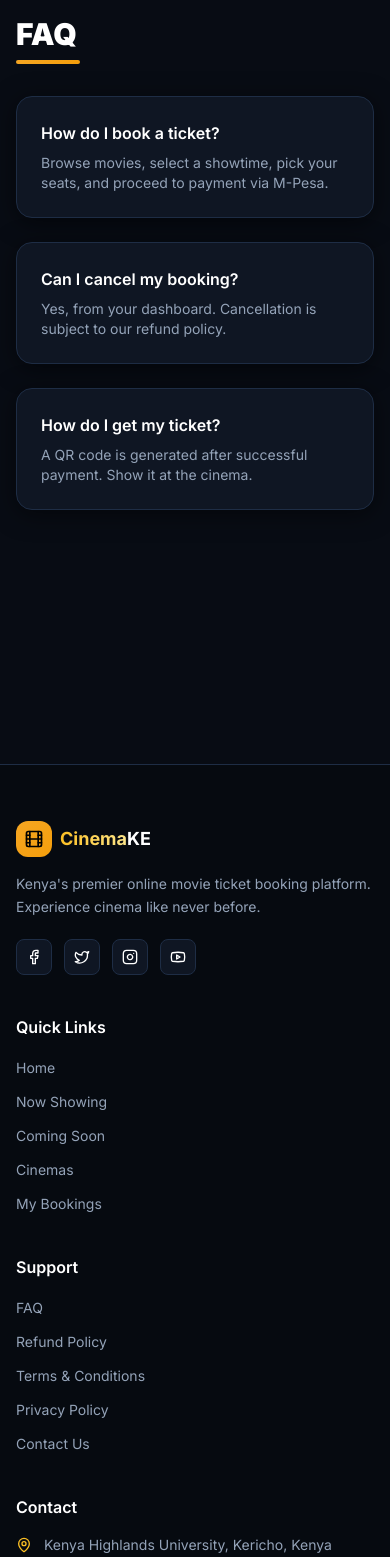
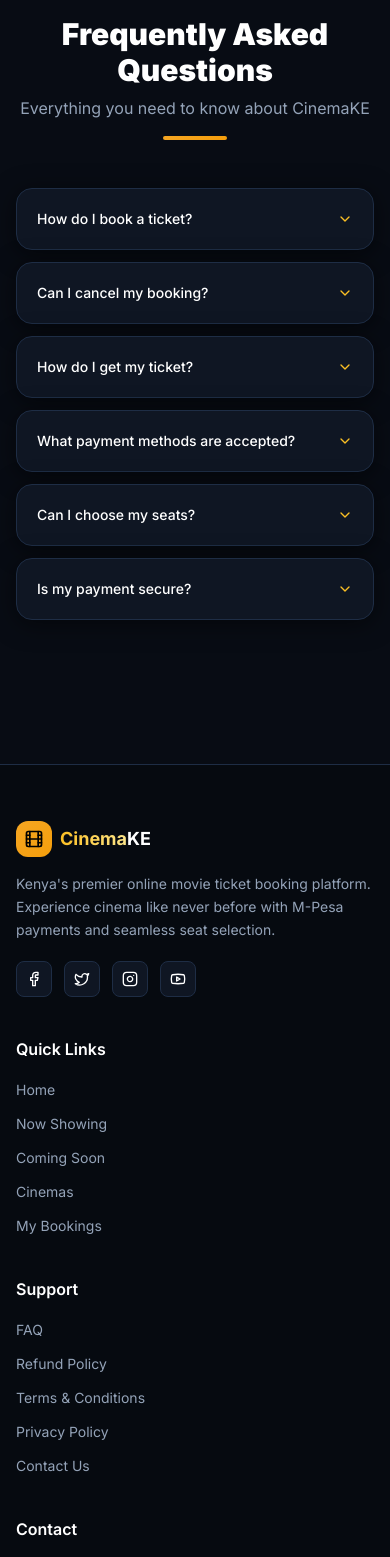
Before and after one commit to Newton990/music-app, a Next.js app: page /faq in a window 390 px wide. Shown: the part 80-1637 px from the top of the page. Built offline with nearby package versions, Linux system fonts and the light colour scheme; no server answers.

Commit message:
feat: remove university/demo references, enhance FAQ & contact pages

```diff
--- a/app/contact/page.tsx
+++ b/app/contact/page.tsx
@@ -1,12 +1,92 @@
+import { Mail, Phone, MapPin, Clock, MessageSquare } from "lucide-react";
+import Link from "next/link";
+
 export default function ContactPage() {
   return (
-    <div className="pt-24 pb-16 min-h-screen max-w-3xl mx-auto px-4 sm:px-6 lg:px-8">
-      <h1 className="text-3xl font-black text-white mb-2">Contact Us</h1>
-      <div className="h-1 w-16 bg-gold-gradient rounded-full mb-8" />
-      <div className="card-cinema p-6 text-slate-400 text-sm space-y-4">
-        <p>Email: support@cinemake.co.ke</p>
-        <p>Phone: +254 700 123 456</p>
-        <p>Follow us on social media for updates on new releases and promotions.</p>
+    <div className="pt-24 pb-16 min-h-screen max-w-4xl mx-auto px-4 sm:px-6 lg:px-8">
+      <div className="text-center mb-12">
+        <h1 className="text-3xl font-black text-white mb-2">Get in Touch</h1>
+        <p className="text-slate-400">We&apos;d love to hear from you</p>
+        <div className="h-1 w-16 bg-gold-gradient rounded-full mx-auto mt-4" />
+      </div>
+
+      <div className="grid grid-cols-1 md:grid-cols-2 gap-6">
+        <div className="space-y-4">
+          <div className="card-cinema p-5 flex items-start gap-4">
+            <div className="w-10 h-10 rounded-xl bg-amber-500/10 border border-amber-500/20 flex items-center justify-center shrink-0">
+              <Mail className="w-5 h-5 text-amber-400" />
+            </div>
+            <div>
+              <h3 className="text-white font-semibold text-sm mb-1">Email</h3>
+              <p className="text-slate-400 text-sm">support@cinemake.co.ke</p>
+              <p className="text-slate-500 text-xs mt-1">We reply within 24 hours</p>
+            </div>
+          </div>
+
+          <div className="card-cinema p-5 flex items-start gap-4">
+            <div className="w-10 h-10 rounded-xl bg-amber-500/10 border border-amber-500/20 flex items-center justify-center shrink-0">
+              <Phone className="w-5 h-5 text-amber-400" />
+            </div>
+            <div>
+              <h3 className="text-white font-semibold text-sm mb-1">Phone</h3>
+              <p className="text-slate-400 text-sm">+254 700 000 000</p>
+              <p className="text-slate-500 text-xs mt-1">Mon-Sat, 8AM - 8PM</p>
+            </div>
+          </div>
+
+          <div className="card-cinema p-5 flex items-start gap-4">
+            <div className="w-10 h-10 rounded-xl bg-amber-500/10 border border-amber-500/20 flex items-center justify-center shrink-0">
+              <MapPin className="w-5 h-5 text-amber-400" />
+            </div>
+            <div>
+              <h3 className="text-white font-semibold text-sm mb-1">Location</h3>
+              <p className="text-slate-400 text-sm">Nairobi, Kenya</p>
+            </div>
+          </div>
+
+          <div className="card-cinema p-5 flex items-start gap-4">
+            <div className="w-10 h-10 rounded-xl bg-amber-500/10 border border-amber-500/20 flex items-center justify-center shrink-0">
+              <MessageSquare className="w-5 h-5 text-amber-400" />
+            </div>
+            <div>
+              <h3 className="text-white font-semibold text-sm mb-1">Social Media</h3>
+              <p className="text-slate-400 text-sm">Follow us on Facebook, Twitter, Instagram &amp; YouTube</p>
+            </div>
+          </div>
+        </div>
+
+        <div className="card-cinema p-6">
+          <h3 className="text-white font-semibold mb-4">Send us a message</h3>
+          <form className="space-y-4" onSubmit={(e) => e.preventDefault()}>
+            <div>
+              <input
+                type="text"
+                placeholder="Your name"
+                className="w-full bg-cinema-bg border border-cinema-border rounded-lg px-4 py-3 text-sm text-white placeholder-slate-500 focus:outline-none focus:border-amber-500/50 transition-colors"
+              />
+            </div>
+            <div>
+              <input
+                type="email"
+                placeholder="Your email"
+                className="w-full bg-cinema-bg border border-cinema-border rounded-lg px-4 py-3 text-sm text-white placeholder-slate-500 focus:outline-none focus:border-amber-500/50 transition-colors"
+              />
+            </div>
+            <div>
+              <textarea
+                rows={4}
+                placeholder="Your message"
+                className="w-full bg-cinema-bg border border-cinema-border rounded-lg px-4 py-3 text-sm text-white placeholder-slate-500 focus:outline-none focus:border-amber-500/50 transition-colors resize-none"
+              />
+            </div>
+            <button
+              type="submit"
+              className="w-full bg-gold-gradient text-black font-bold py-3 rounded-lg hover:opacity-90 transition-opacity text-sm"
+            >
+              Send Message
+            </button>
+          </form>
+        </div>
       </div>
     </div>
   );
--- a/app/faq/page.tsx
+++ b/app/faq/page.tsx
@@ -1,18 +1,33 @@
+import { ChevronDown } from "lucide-react";
+
+const faqs = [
+  { q: "How do I book a ticket?", a: "Browse our movies, select a showtime, pick your preferred seats, and proceed to payment via M-Pesa. You'll receive a QR code ticket instantly." },
+  { q: "Can I cancel my booking?", a: "Yes, from your dashboard. Cancellations made 24+ hours before the show receive a full refund. See our refund policy for details." },
+  { q: "How do I get my ticket?", a: "After successful payment, a QR code is generated and linked to your account. Show it at the cinema entrance to be let in." },
+  { q: "What payment methods are accepted?", a: "We accept M-Pesa, Visa, Mastercard, and PayPal. M-Pesa is the fastest and most popular option." },
+  { q: "Can I choose my seats?", a: "Absolutely! Our interactive seat map lets you pick specific seats when booking. You can see which seats are taken in real-time." },
+  { q: "Is my payment secure?", a: "Yes. All payments are processed securely through Paynecta (M-Pesa) and our payment partners. We never store your payment details." },
+];
+
 export default function FAQPage() {
   return (
     <div className="pt-24 pb-16 min-h-screen max-w-3xl mx-auto px-4 sm:px-6 lg:px-8">
-      <h1 className="text-3xl font-black text-white mb-2">FAQ</h1>
-      <div className="h-1 w-16 bg-gold-gradient rounded-full mb-8" />
-      <div className="space-y-6">
-        {[
-          { q: "How do I book a ticket?", a: "Browse movies, select a showtime, pick your seats, and proceed to payment via M-Pesa." },
-          { q: "Can I cancel my booking?", a: "Yes, from your dashboard. Cancellation is subject to our refund policy." },
-          { q: "How do I get my ticket?", a: "A QR code is generated after successful payment. Show it at the cinema." },
-        ].map((item, i) => (
-          <div key={i} className="card-cinema p-6">
-            <h3 className="text-white font-semibold mb-2">{item.q}</h3>
-            <p className="text-slate-400 text-sm">{item.a}</p>
-          </div>
+      <div className="text-center mb-12">
+        <h1 className="text-3xl font-black text-white mb-2">Frequently Asked Questions</h1>
+        <p className="text-slate-400">Everything you need to know about CinemaKE</p>
+        <div className="h-1 w-16 bg-gold-gradient rounded-full mx-auto mt-4" />
+      </div>
+      <div className="space-y-3">
+        {faqs.map((item, i) => (
+          <details key={i} className="group card-cinema [&_summary::-webkit-details-marker]:hidden">
+            <summary className="flex items-center justify-between p-5 cursor-pointer select-none">
+              <span className="text-white font-medium text-sm">{item.q}</span>
+              <ChevronDown className="w-4 h-4 text-amber-400 shrink-0 transition-transform group-open:rotate-180" />
+            </summary>
+            <div className="px-5 pb-5 border-t border-cinema-border mt-3 pt-3">
+              <p className="text-slate-400 text-sm leading-relaxed">{item.a}</p>
+            </div>
+          </details>
         ))}
       </div>
     </div>
--- a/app/login/page.tsx
+++ b/app/login/page.tsx
@@ -26,13 +26,6 @@ export default function LoginPage() {
     } else {
       toast.error(result.error ?? "Login failed");
     }
-  };
-
-  const demoLogin = async (e: string, p: string) => {
-    setLoading(true);
-    const result = await login(e, p);
-    setLoading(false);
-    if (result.success) { toast.success("Demo login successful!"); router.push("/"); }
   };
 
   return (
@@ -70,12 +63,7 @@ export default function LoginPage() {
             </div>
 
             <div>
-              <div className="flex justify-between mb-1.5">
-                <label className="text-xs text-slate-400">Password</label>
-                <button type="button" className="text-xs text-amber-400 hover:text-amber-300">
-                  Forgot password?
-                </button>
-              </div>
+              <label className="text-xs text-slate-400 mb-1.5">Password</label>
               <div className="relative">
                 <Lock className="absolute left-3 top-1/2 -translate-y-1/2 w-4 h-4 text-slate-400" />
                 <input
@@ -107,31 +95,6 @@ export default function LoginPage() {
               )}
             </button>
           </form>
-
-          <div className="relative my-5">
-            <div className="border-t border-cinema-border" />
-            <span className="absolute top-1/2 left-1/2 -translate-x-1/2 -translate-y-1/2 bg-cinema-card px-3 text-xs text-slate-500">
-              or use demo account
-            </span>
-          </div>
-
-          {/* Demo buttons */}
-          <div className="grid grid-cols-2 gap-3">
-            <button
-              onClick={() => demoLogin("faith@cinema.com", "password123")}
-              disabled={loading}
-              className="btn-outline-gold text-xs py-2.5"
-            >
-              👤 Customer
-            </button>
-            <button
-              onClick={() => demoLogin("admin@cinema.com", "admin123")}
-              disabled={loading}
-              className="btn-outline-gold text-xs py-2.5"
-            >
-              🛡️ Admin
-            </button>
-          </div>
         </div>
 
         <p className="text-center text-sm text-slate-400 mt-5">
--- a/components/layout/Footer.tsx
+++ b/components/layout/Footer.tsx
@@ -20,7 +20,7 @@ export default function Footer() {
               </span>
             </Link>
             <p className="text-slate-400 text-sm leading-relaxed mb-5">
-              Kenya's premier online movie ticket booking platform. Experience cinema like never before.
+                Kenya's premier online movie ticket booking platform. Experience cinema like never before with M-Pesa payments and seamless seat selection.
             </p>
             <div className="flex gap-3">
               {[Facebook, Twitter, Instagram, Youtube].map((Icon, i) => (
@@ -86,7 +86,7 @@ export default function Footer() {
             <ul className="space-y-3">
               <li className="flex items-start gap-3 text-slate-400 text-sm">
                 <MapPin className="w-4 h-4 text-amber-400 mt-0.5 shrink-0" />
-                Kenya Highlands University, Kericho, Kenya
+                Nairobi, Kenya
               </li>
               <li className="flex items-center gap-3 text-slate-400 text-sm">
                 <Phone className="w-4 h-4 text-amber-400 shrink-0" />
@@ -117,10 +117,10 @@ export default function Footer() {
         {/* Bottom */}
           <div className="mt-12 pt-6 border-t border-cinema-border flex flex-col md:flex-row items-center justify-between gap-3">
             <p className="text-slate-500 text-xs">
-            © {year} CinemaKE. Kenya Highlands University — BIT/007/2022
+              © {year} CinemaKE. All rights reserved.
             </p>
             <p className="text-slate-600 text-xs">
-            Developed by Faith Ogutu Moraa · Supervisor: Geofrey Rotich
+              Made with ❤️ for Kenyan movie lovers
             </p>
           </div>
       </div>
```
Lines whose indentation alone changed are shown as unchanged.
